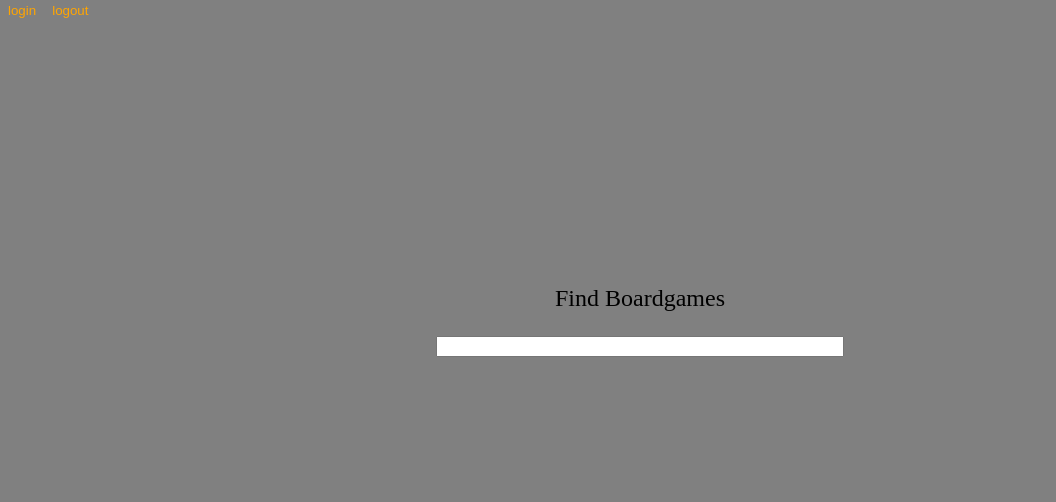
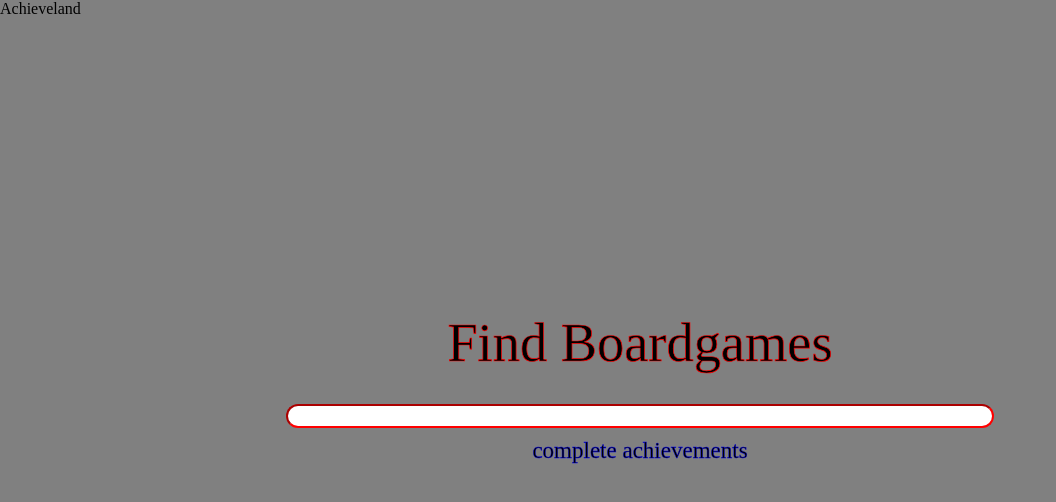
Before and after one commit to JoshuaBevers/Board-game-Site, a React (Create React App) app in the folder ui/: page / in a window 1280 px wide. Shown: the top 502 px of the page, without its empty margins (0-1056 px from the left). Built offline with nearby package versions, Linux system fonts and the light colour scheme.

Commit message:
Stylized main page.

```diff
--- a/ui/src/App.js
+++ b/ui/src/App.js
@@ -11,11 +11,17 @@ const Button = styled.button`
   color: orange;
   background-color: transparent;
   border-color: transparent;
+  justify-content: center;
 `;
 
 const SearchBar = styled.input`
   color: purple;
-  width: 400px;
+  width: 700px;
+  text-align: center;
+  border-radius: 15px;
+  margin-top: -25px;
+  height: 1.4em;
+  border-color: red;
 `;
 
 const CenterArea = styled.div`
@@ -25,17 +31,25 @@ const CenterArea = styled.div`
   align-items: center;
   margin-top: 30vh;
   flex-direction: column;
-  font-size: 1.5em;
+  font-size: 3.4em;
+`;
+
+const UnderBar = styled.p`
+  font-size: 23px;
+  margin-top: 10px;
+  -webkit-text-stroke: 0.4px blue;
+`;
+
+const InputTitle = styled.p`
+  -webkit-text-stroke: 0.7px red;
 `;
 
 function App() {
-  let results = [];
   const [UInput, setUInput] = useState('');
   const [GameResults, setGameResults] = useState('');
 
   const GenerateGameList = () => {
     setGameResults(<h1>Hello</h1>);
-    // return <h1>Generated</h1>;
   };
 
   const handleSubmit = (e) => {
@@ -45,16 +59,13 @@ function App() {
     }
   };
 
-  const SearchResults = styled.div`
-    color: green;
-  `;
+  const SearchResults = styled.div``;
 
   return (
     <AppFrame>
-      <Button> login</Button>
-      <Button> logout</Button>
+      Achieveland
       <CenterArea>
-        <p>Find Boardgames</p>
+        <InputTitle>Find Boardgames</InputTitle>
         <SearchBar
           type='text'
           value={UInput}
@@ -64,9 +75,9 @@ function App() {
           onKeyPress={handleSubmit}
           // onInput={(e) => setUInput(e.target.value)}
         />
+        <UnderBar>complete achievements</UnderBar>
       </CenterArea>
-
-      {GameResults}
+      <SearchResults>{GameResults}</SearchResults>
     </AppFrame>
   );
 }
```
